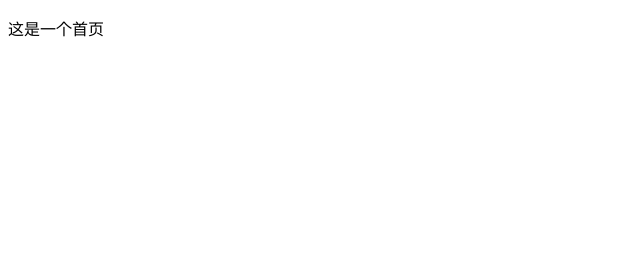
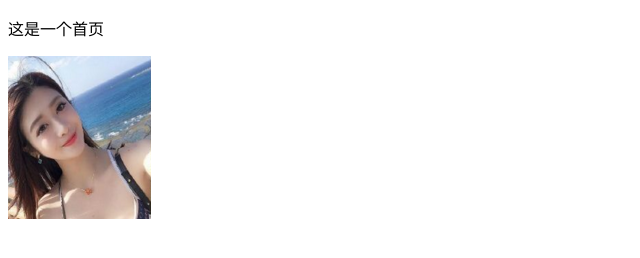
Before and after one commit to penglin0613/studyGitHub50_01, a plain HTML site: page index.html in a window 1280 px wide. Shown: the whole page, without its empty margins (0-640 px from the left). Drawn offline with Linux system fonts and the light colour scheme.

Commit message:
来了一个美女

```diff
--- a/index.html
+++ b/index.html
@@ -7,5 +7,6 @@
 </head>
 <body>
     <p>这是一个首页</p>
+    <img src="./ml05.png" alt="">
 </body>
 </html>
```
Also changed, not shown: ml05.png (added).
